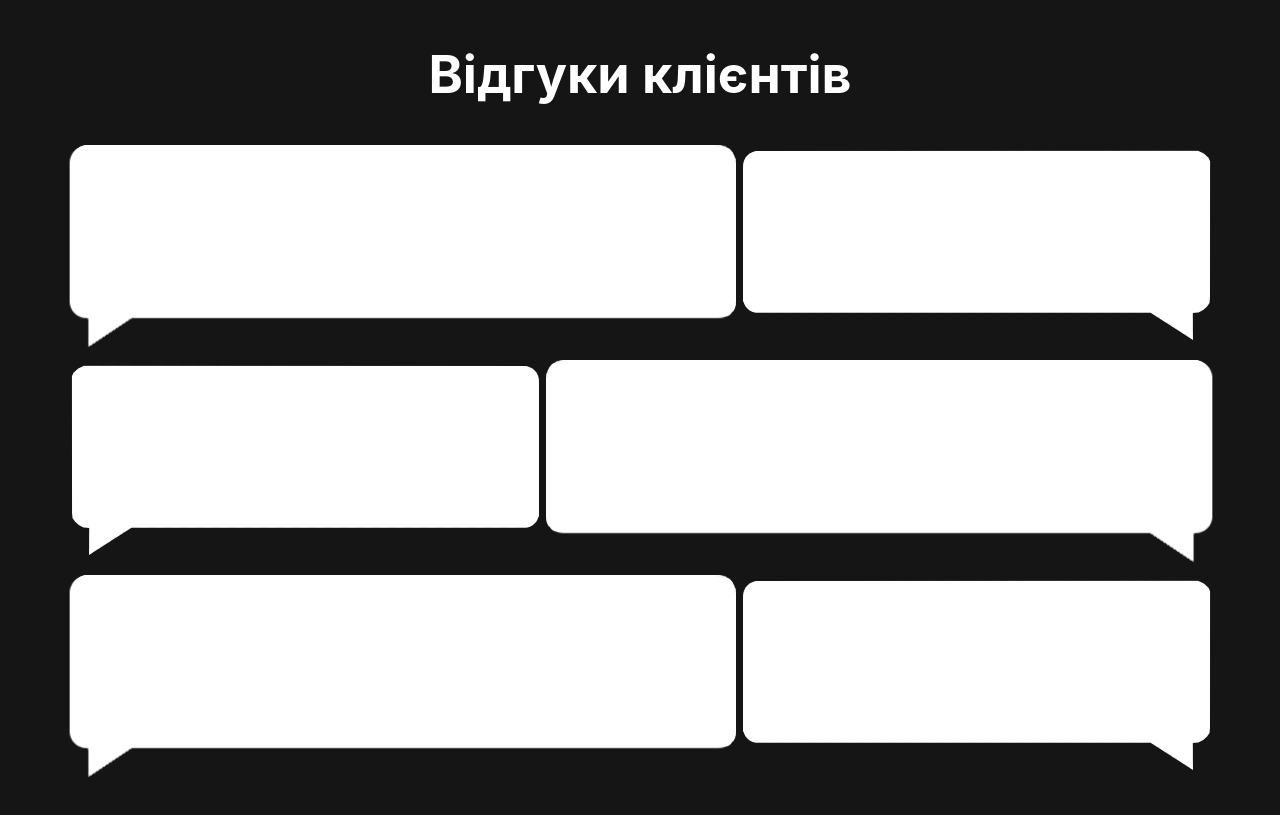
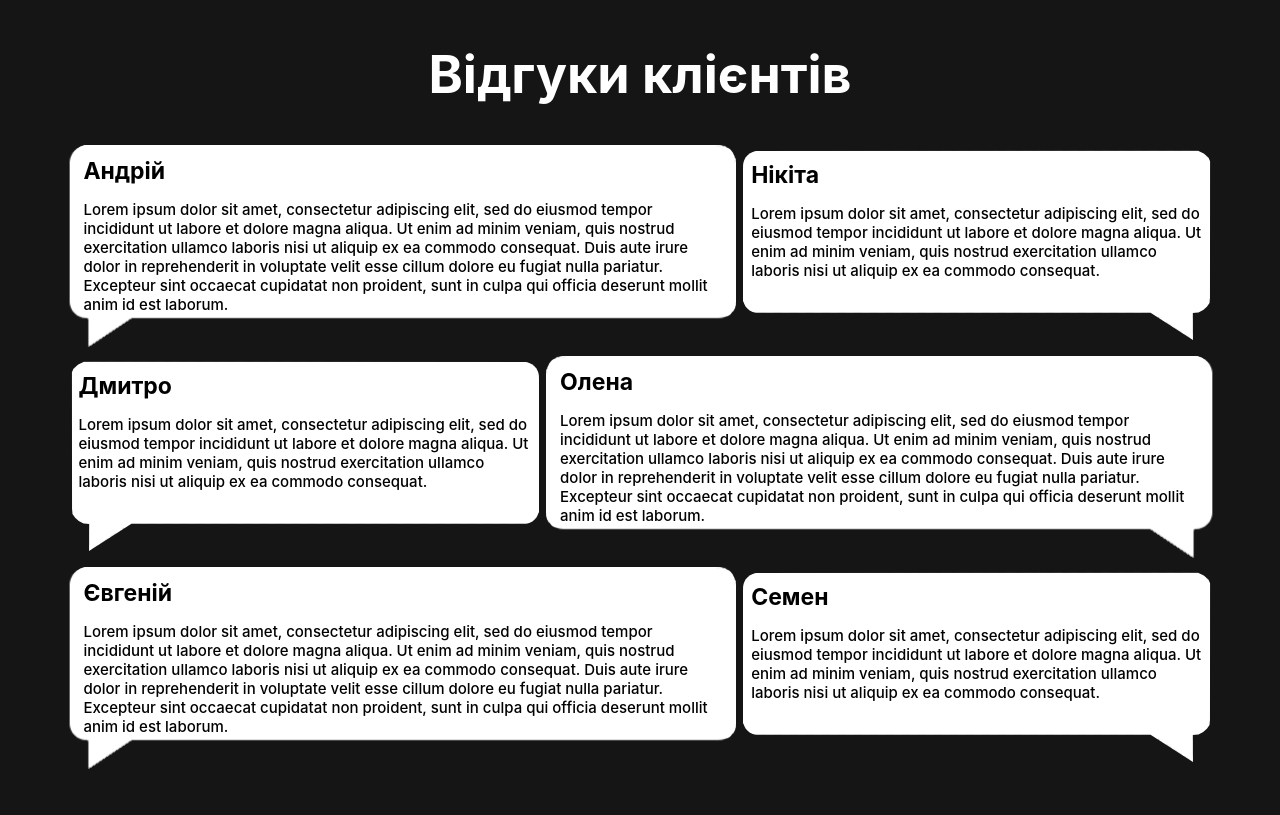
Before and after one commit to Enertt/learning_project_fitness, a React (Create React App) app: page / in a window 1280 px wide. Shown: the part 2500-3315 px from the top of the page. Built offline with nearby package versions, Linux system fonts and the light colour scheme.

Commit message:
reviews fill

```diff
--- a/src/Components/Reviews/Reviews.js
+++ b/src/Components/Reviews/Reviews.js
@@ -13,25 +13,49 @@ const Reviews = () => {
                     <div className={s.wrapper__content_rewiewBlock__layer}>
                         <div className={s.wrapper__content_rewiewBlock__layer_BigL}>
                             <img src={messageImgLBig} className={s.wrapper__content_rewiewBlock__layer_imgBig}/>
+                            <div className={s.wrapper__content_rewiewBlock__layer__textBlock}>
+                                <span className={s.wrapper__content_rewiewBlock__layer__textBlock__span}>Андрiй</span>
+                                <p className={s.wrapper__content_rewiewBlock__layer__textBlock__p}>Lorem ipsum dolor sit amet, consectetur adipiscing elit, sed do eiusmod tempor incididunt ut labore et dolore magna aliqua. Ut enim ad minim veniam, quis nostrud exercitation ullamco laboris nisi ut aliquip ex ea commodo consequat. Duis aute irure dolor in reprehenderit in voluptate velit esse cillum dolore eu fugiat nulla pariatur. Excepteur sint occaecat cupidatat non proident, sunt in culpa qui officia deserunt mollit anim id est laborum.</p>
+                            </div>
                         </div>
                         <div className={s.wrapper__content_rewiewBlock__layer_SmallR}>
                             <img src={messageImgRSmall} className={s.wrapper__content_rewiewBlock__layer_imgSmall}/>
+                            <div className={s.wrapper__content_rewiewBlock__layer__textBlock}>
+                                <span className={s.wrapper__content_rewiewBlock__layer__textBlock__span}>Нiкiта</span>
+                                <p className={s.wrapper__content_rewiewBlock__layer__textBlock__p}>Lorem ipsum dolor sit amet, consectetur adipiscing elit, sed do eiusmod tempor incididunt ut labore et dolore magna aliqua. Ut enim ad minim veniam, quis nostrud exercitation ullamco laboris nisi ut aliquip ex ea commodo consequat.</p>
+                            </div>
                         </div>
                     </div>
                     <div className={s.wrapper__content_rewiewBlock__layer}>
                         <div className={s.wrapper__content_rewiewBlock__layer_SmallL}>
                             <img src={messageImgLSmall} className={s.wrapper__content_rewiewBlock__layer_imgSmall}/>
+                            <div className={s.wrapper__content_rewiewBlock__layer__textBlock}>
+                                <span className={s.wrapper__content_rewiewBlock__layer__textBlock__span}>Дмитро</span>
+                                <p className={s.wrapper__content_rewiewBlock__layer__textBlock__p}>Lorem ipsum dolor sit amet, consectetur adipiscing elit, sed do eiusmod tempor incididunt ut labore et dolore magna aliqua. Ut enim ad minim veniam, quis nostrud exercitation ullamco laboris nisi ut aliquip ex ea commodo consequat.</p>
+                            </div>
                         </div>
                         <div className={s.wrapper__content_rewiewBlock__layer_BigR}>
                             <img src={messageImgRBig} className={s.wrapper__content_rewiewBlock__layer_imgBig}/>
+                            <div className={s.wrapper__content_rewiewBlock__layer__textBlock}>
+                                <span className={s.wrapper__content_rewiewBlock__layer__textBlock__span}>Олена</span>
+                                <p className={s.wrapper__content_rewiewBlock__layer__textBlock__p}>Lorem ipsum dolor sit amet, consectetur adipiscing elit, sed do eiusmod tempor incididunt ut labore et dolore magna aliqua. Ut enim ad minim veniam, quis nostrud exercitation ullamco laboris nisi ut aliquip ex ea commodo consequat. Duis aute irure dolor in reprehenderit in voluptate velit esse cillum dolore eu fugiat nulla pariatur. Excepteur sint occaecat cupidatat non proident, sunt in culpa qui officia deserunt mollit anim id est laborum.</p>
+                            </div>
                         </div>
                     </div>
                     <div className={s.wrapper__content_rewiewBlock__layer}>
                         <div className={s.wrapper__content_rewiewBlock__layer_BigL}>
                             <img src={messageImgLBig} className={s.wrapper__content_rewiewBlock__layer_imgBig}/>
+                            <div className={s.wrapper__content_rewiewBlock__layer__textBlock}>
+                                <span className={s.wrapper__content_rewiewBlock__layer__textBlock__span}>Євгенiй</span>
+                                <p className={s.wrapper__content_rewiewBlock__layer__textBlock__p}>Lorem ipsum dolor sit amet, consectetur adipiscing elit, sed do eiusmod tempor incididunt ut labore et dolore magna aliqua. Ut enim ad minim veniam, quis nostrud exercitation ullamco laboris nisi ut aliquip ex ea commodo consequat. Duis aute irure dolor in reprehenderit in voluptate velit esse cillum dolore eu fugiat nulla pariatur. Excepteur sint occaecat cupidatat non proident, sunt in culpa qui officia deserunt mollit anim id est laborum.</p>
+                            </div>
                         </div>
                         <div className={s.wrapper__content_rewiewBlock__layer_SmallR}>
                             <img src={messageImgRSmall} className={s.wrapper__content_rewiewBlock__layer_imgSmall}/>
+                            <div className={s.wrapper__content_rewiewBlock__layer__textBlock}>
+                                <span className={s.wrapper__content_rewiewBlock__layer__textBlock__span}>Семен</span>
+                                <p className={s.wrapper__content_rewiewBlock__layer__textBlock__p}>Lorem ipsum dolor sit amet, consectetur adipiscing elit, sed do eiusmod tempor incididunt ut labore et dolore magna aliqua. Ut enim ad minim veniam, quis nostrud exercitation ullamco laboris nisi ut aliquip ex ea commodo consequat.</p>
+                            </div>
                         </div>
                     </div>
                 </div>
--- a/src/Components/Reviews/reviews.module.css
+++ b/src/Components/Reviews/reviews.module.css
@@ -37,3 +37,47 @@
         }
     }
 }
+
+.wrapper__content_rewiewBlock__layer_BigL{
+    position: relative;
+    /* border: wheat solid 1px; */
+
+    display: flex;
+    justify-content: center;
+}
+.wrapper__content_rewiewBlock__layer_SmallR{
+    position: relative;
+    /* border: wheat solid 1px; */
+    display: flex;
+    justify-content: center;
+}
+.wrapper__content_rewiewBlock__layer_SmallL{
+    position: relative;
+    /* border: wheat solid 1px; */
+    display: flex;
+    justify-content: center;
+}
+.wrapper__content_rewiewBlock__layer_BigR{
+    position: relative;
+    /* border: wheat solid 1px; */
+    display: flex;
+    justify-content: center;
+}
+
+.wrapper__content_rewiewBlock__layer__textBlock{
+    top: 10%;
+    position: absolute;
+    z-index: 2000;
+    /* border: black solid 1px; */
+    width: 95%;
+    height: 70%;
+
+    .wrapper__content_rewiewBlock__layer__textBlock__span{
+        font-size: 23px;
+        font-weight: 700;
+    }
+    .wrapper__content_rewiewBlock__layer__textBlock__p{
+        font-size: 15px;
+        font-weight: 500;
+    }
+}
```
